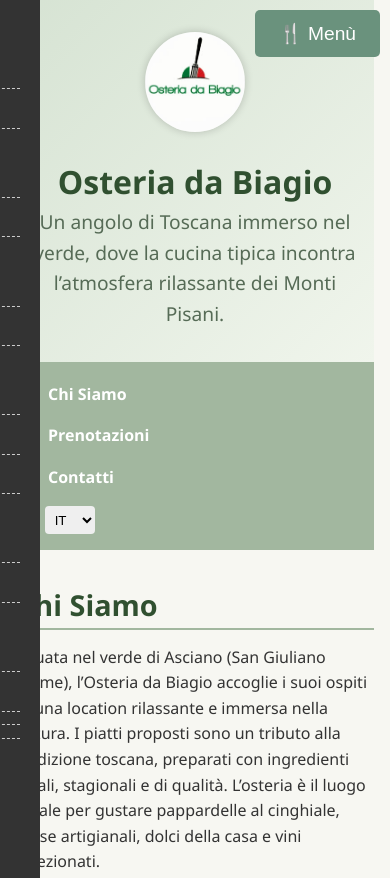
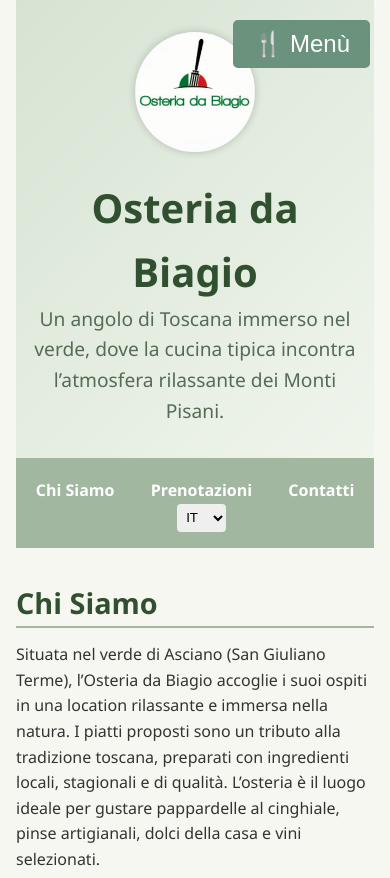
Before and after one commit to idangels/osteriadabiagio, a plain HTML site: page index.html in a window 390 px wide. Shown: the top 878 px of the page. Drawn offline with Linux system fonts and the light colour scheme.

Commit message:
Revert "[upd] mobile resolution"
This reverts commit 0b65a4993ba21afe49b34d87f885dae0443fa2d9.

```diff
--- a/style.css
+++ b/style.css
@@ -210,44 +210,3 @@ footer {
 #menu-toggle:hover {
   background-color: #557662;
 }
-
-
-/* Cambio in base a schermo */
-/* Aggiungi questo codice per la responsività */
-@media (max-width: 768px) {
-  /* Riduci le dimensioni del logo nel header per schermi più piccoli */
-  .logo {
-    width: 100px;
-    height: 100px;
-  }
-
-  /* Rendi la barra di navigazione verticale su schermi piccoli */
-  nav {
-    text-align: left;
-    padding: 1em;
-  }
-
-  nav a {
-    display: block;
-    margin-bottom: 1em;
-  }
-
-  /* Riduci la dimensione del font del titolo */
-  header h1 {
-    font-size: 2em;
-  }
-
-  /* Impostazioni per il menù laterale */
-  #menuDrawer {
-    width: 100%;
-    left: -100%;
-  }
-
-  /* Il pulsante di apertura del menù è più grande per dispositivi mobili */
-  #menu-toggle {
-    top: 10px;
-    right: 10px;
-    padding: 12px 24px;
-    font-size: 1.2em;
-  }
-}
```
